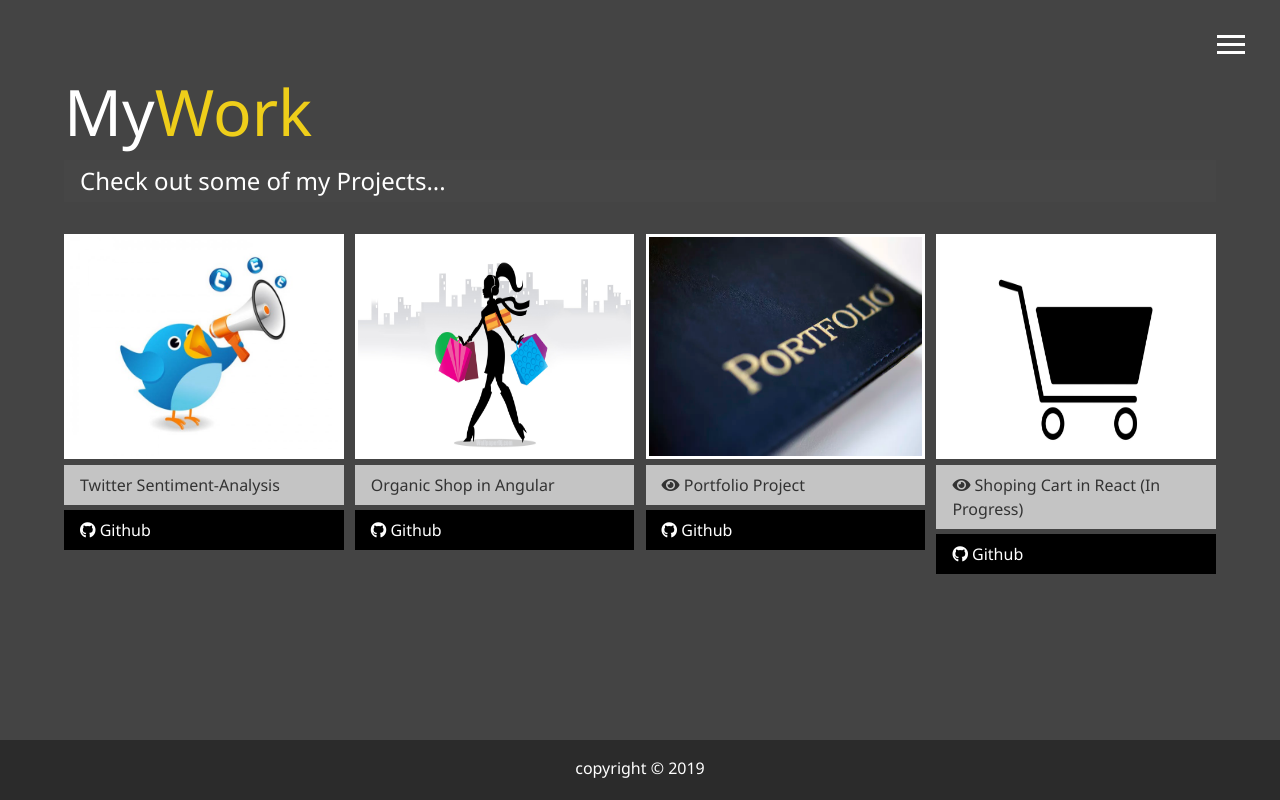
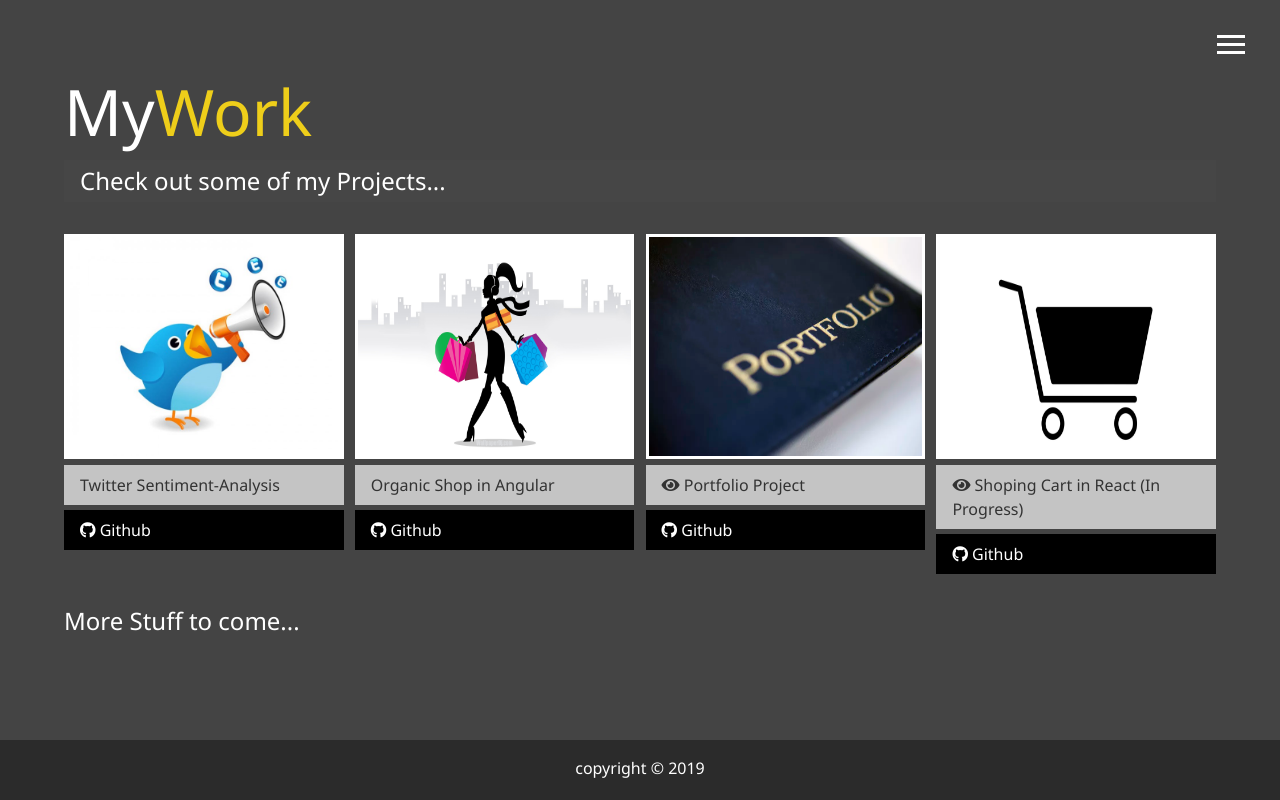
Before and after one commit to rohitsancheti96/portfolio, a website: page dist/work.html in a window 1280 px wide. Drawn offline with Linux system fonts and the light colour scheme.

Commit message:
work page edited

```diff
--- a/dist/work.html
+++ b/dist/work.html
@@ -108,6 +108,8 @@
           </a>
         </div>
       </div>
+      <br />
+      <h2>More Stuff to come...</h2>
     </main>
 
     <footer id="main-footer">
```
